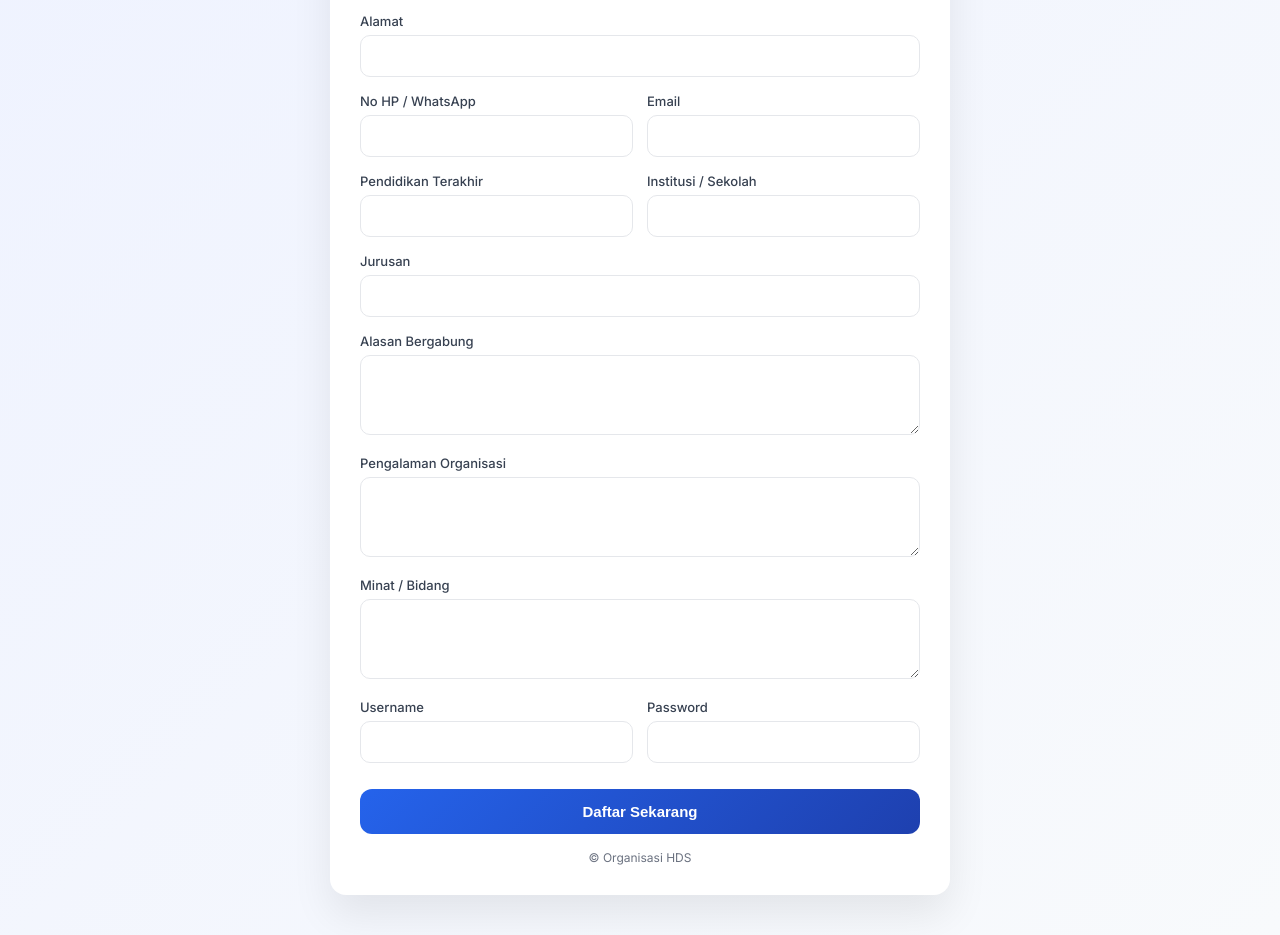
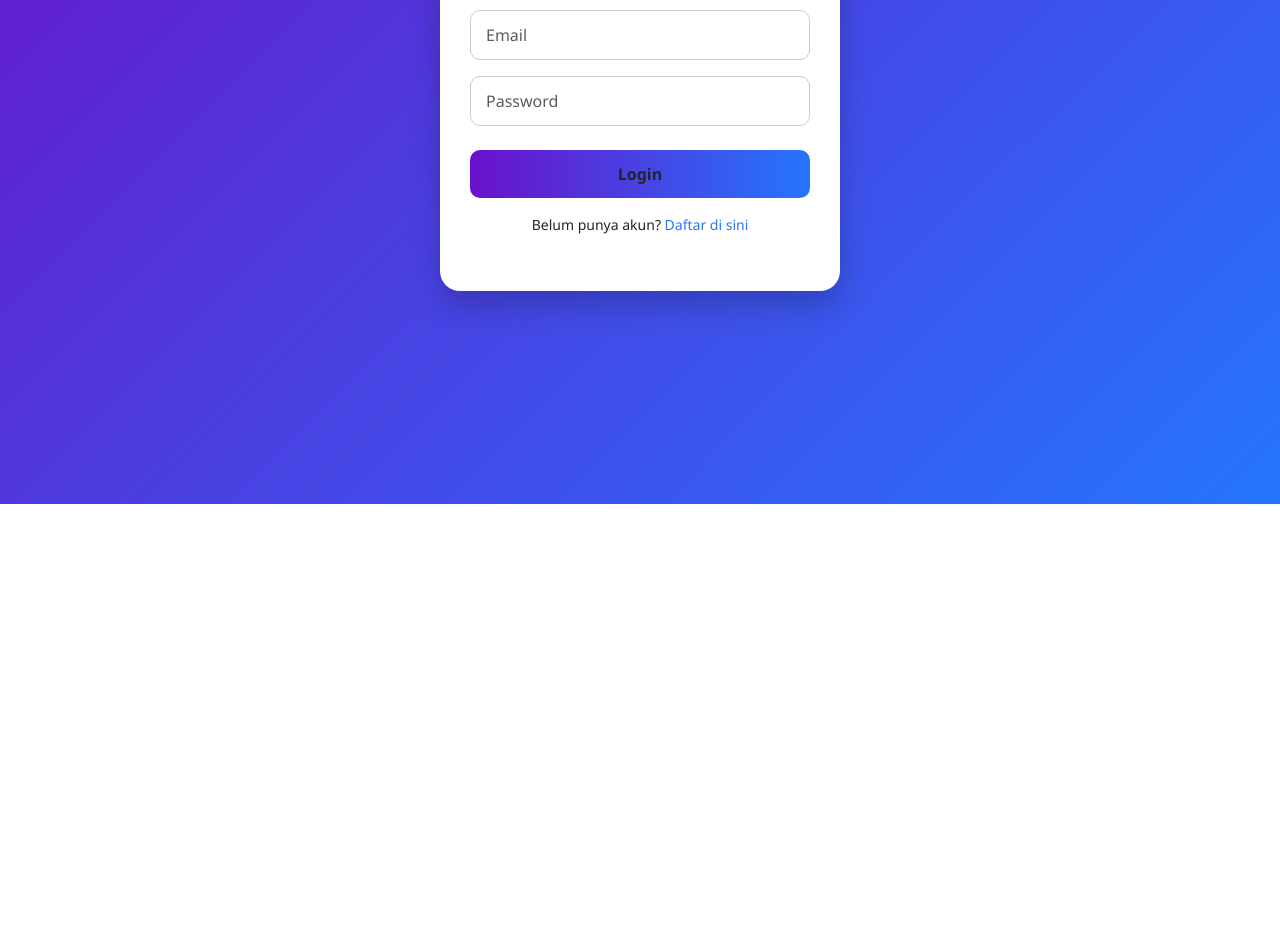
Before and after one commit to formportal-lab/aksesloginhds, a plain HTML site: page index.html in a window 1280 px wide. Shown: the part 296-1231 px from the top of the page. After the commit the page ends 800 px from the top, so only its background shows below. Drawn offline with nearby package versions, Linux system fonts and the light colour scheme.

Commit message:
Update index.html

```diff
--- a/index.html
+++ b/index.html
@@ -3,308 +3,115 @@
 <head>
 <meta charset="UTF-8">
 <meta name="viewport" content="width=device-width, initial-scale=1.0">
-<title>Form Pendaftaran Organisasi HDS</title>
-
-<!-- Firebase CDN -->
-<script src="https://www.gstatic.com/firebasejs/8.10.0/firebase-app.js"></script>
-<script src="https://www.gstatic.com/firebasejs/8.10.0/firebase-database.js"></script>
-
-<!-- Google Font -->
-<link href="https://fonts.googleapis.com/css2?family=Inter:wght@300;400;500;600;700&display=swap" rel="stylesheet">
-
+<title>Login</title>
+<link href="https://cdn.jsdelivr.net/npm/bootstrap@5.3.2/dist/css/bootstrap.min.css" rel="stylesheet">
 <style>
-:root{
-  --primary:#2563eb;
-  --primary-dark:#1e40af;
-  --bg:#f4f6fb;
-  --text:#1f2937;
-  --muted:#6b7280;
+  body {
+    font-family: 'Segoe UI', Tahoma, Geneva, Verdana, sans-serif;
+    background: linear-gradient(135deg, #6a11cb, #2575fc);
+    min-height: 100vh;
+    display: flex;
+    align-items: center;
+    justify-content: center;
   }
 
-*{
-  box-sizing:border-box;
+  .login-card {
+    background-color: #fff;
+    border-radius: 20px;
+    padding: 40px 30px;
+    max-width: 400px;
+    width: 100%;
+    box-shadow: 0 15px 30px rgba(0,0,0,0.2);
+    transition: transform 0.3s ease;
   }
 
-body{
-  font-family:'Inter', sans-serif;
-  background:linear-gradient(135deg,#eef2ff,#f8fafc);
-  margin:0;
-  padding:0;
-  color:var(--text);
+  .login-card:hover {
+    transform: translateY(-5px);
   }
 
-.container{
-  max-width:620px;
-  margin:40px auto;
-  background:#fff;
-  border-radius:16px;
-  padding:30px;
-  box-shadow:0 20px 40px rgba(0,0,0,.08);
+  .login-card h4 {
+    font-weight: 600;
+    color: #333;
   }
 
-.header{
-  text-align:center;
-  margin-bottom:25px;
+  .form-control {
+    border-radius: 10px;
+    padding: 12px 15px;
+    border: 1px solid #ccc;
+    transition: border-color 0.3s ease, box-shadow 0.3s ease;
   }
 
-.header h2{
-  margin:0;
-  font-size:24px;
-  font-weight:700;
+  .form-control:focus {
+    border-color: #2575fc;
+    box-shadow: 0 0 10px rgba(37, 117, 252, 0.3);
+    outline: none;
   }
 
-.header p{
-  margin-top:6px;
-  color:var(--muted);
-  font-size:14px;
+  .btn-login {
+    background: linear-gradient(90deg, #6a11cb, #2575fc);
+    border: none;
+    padding: 12px;
+    border-radius: 10px;
+    font-weight: 600;
+    transition: background 0.3s ease, transform 0.2s ease;
   }
 
-.form-group{
-  margin-bottom:16px;
+  .btn-login:hover {
+    background: linear-gradient(90deg, #2575fc, #6a11cb);
+    transform: translateY(-2px);
   }
 
-label{
-  display:block;
-  font-size:13px;
-  font-weight:500;
-  margin-bottom:6px;
-  color:#374151;
+  .text-center a {
+    color: #2575fc;
+    text-decoration: none;
+    transition: color 0.3s;
   }
 
-input, textarea, select{
-  width:100%;
-  padding:12px 14px;
-  border:1px solid #e5e7eb;
-  border-radius:10px;
-  font-size:14px;
-  transition:.3s;
-  background:#fff;
+  .text-center a:hover {
+    color: #6a11cb;
   }
-
-input:focus,
-textarea:focus,
-select:focus{
-  outline:none;
-  border-color:var(--primary);
-  box-shadow:0 0 0 3px rgba(37,99,235,.15);
-}
-
-textarea{
-  resize:vertical;
-  min-height:80px;
-}
-
-.grid{
-  display:grid;
-  grid-template-columns:1fr 1fr;
-  gap:14px;
-}
-
-button{
-  width:100%;
-  padding:14px;
-  margin-top:10px;
-  background:linear-gradient(135deg,var(--primary),var(--primary-dark));
-  border:none;
-  border-radius:12px;
-  font-size:15px;
-  font-weight:600;
-  color:white;
-  cursor:pointer;
-  transition:.3s;
-}
-
-button:hover{
-  transform:translateY(-1px);
-  box-shadow:0 10px 25px rgba(37,99,235,.35);
-}
-
-.footer-text{
-  text-align:center;
-  font-size:12px;
-  color:var(--muted);
-  margin-top:16px;
-}
-
-@media(max-width:600px){
-  .grid{
-    grid-template-columns:1fr;
-  }
-}
-.header{
-  position:relative;
-}
-
-.header-login{
-  position:absolute;
-  top:0;
-  right:0;
-}
-
-.header-login a{
-  font-size:14px;
-  font-weight:600;
-  color:#2563eb;
-  text-decoration:none;
-}
-
-.header-login a:hover{
-  text-decoration:underline;
-}
-
 </style>
 </head>
-
 <body>
 
-<div class="container">
+<div class="login-card text-center">
+  <h4 class="mb-4">Selamat Datang</h4>
 
-  <div class="header">
-    <h2>Pendaftaran Anggota HDS</h2>
-    <p>Lengkapi data diri Anda dengan benar</p>
+  <input type="email" id="email" class="form-control mb-3" placeholder="Email">
+  <input type="password" id="password" class="form-control mb-4" placeholder="Password">
+
+  <button class="btn btn-login w-100" onclick="login()">Login</button>
+
+  <p class="mt-3 small text-center">Belum punya akun? <a href="#">Daftar di sini</a></p>
 </div>
 
-  <form id="daftarForm">
-
-    <div class="form-group">
-      <label>Nama Lengkap</label>
-      <input type="text" id="nama" required>
-    </div>
-
-    <div class="grid">
-      <div class="form-group">
-        <label>Tanggal Lahir</label>
-        <input type="date" id="tgl_lahir" required>
-      </div>
-
-      <div class="form-group">
-        <label>Jenis Kelamin</label>
-        <select id="jk" required>
-          <option value="">Pilih</option>
-          <option>Laki-laki</option>
-          <option>Perempuan</option>
-        </select>
-      </div>
-    </div>
-
-    <div class="form-group">
-      <label>Alamat</label>
-      <input type="text" id="alamat" required>
-    </div>
-
-    <div class="grid">
-      <div class="form-group">
-        <label>No HP / WhatsApp</label>
-        <input type="text" id="hp" required>
-      </div>
-
-      <div class="form-group">
-        <label>Email</label>
-        <input type="email" id="email" required>
-      </div>
-    </div>
-
-    <div class="grid">
-      <div class="form-group">
-        <label>Pendidikan Terakhir</label>
-        <input type="text" id="pendidikan">
-      </div>
-
-      <div class="form-group">
-        <label>Institusi / Sekolah</label>
-        <input type="text" id="institusi">
-      </div>
-    </div>
-
-    <div class="form-group">
-      <label>Jurusan</label>
-      <input type="text" id="jurusan">
-    </div>
-
-    <div class="form-group">
-      <label>Alasan Bergabung</label>
-      <textarea id="alasan"></textarea>
-    </div>
-
-    <div class="form-group">
-      <label>Pengalaman Organisasi</label>
-      <textarea id="pengalaman"></textarea>
-    </div>
-
-    <div class="form-group">
-      <label>Minat / Bidang</label>
-      <textarea id="minat"></textarea>
-    </div>
-
-    <div class="grid">
-      <div class="form-group">
-        <label>Username</label>
-        <input type="text" id="username" required>
-      </div>
-
-      <div class="form-group">
-        <label>Password</label>
-        <input type="password" id="password" required>
-      </div>
-    </div>
-
-    <button type="submit">Daftar Sekarang</button>
-
-      <div class="header-login">
-  <a href="https://formportal-lab.github.io/aksesloginhds/">Login</a>
-</div>
-
-    <div class="footer-text">
-      © Organisasi HDS
-    </div>
-
-  </form>
-</div>
-
+<script src="https://www.gstatic.com/firebasejs/9.22.1/firebase-app-compat.js"></script>
+<script src="https://www.gstatic.com/firebasejs/9.22.1/firebase-auth-compat.js"></script>
+<script src="https://www.gstatic.com/firebasejs/9.22.1/firebase-database-compat.js"></script>
 <script>
 const firebaseConfig = {
-  apiKey: "AIzaSyA07uzYLPakA1m9S-FJRdTMBoCPdcFlWCw",
-  authDomain: "anggota-hds.firebaseapp.com",
-  databaseURL: "https://anggota-hds-default-rtdb.firebaseio.com",
-  projectId: "anggota-hds",
-  storageBucket: "anggota-hds.firebasestorage.app",
-  messagingSenderId: "932158201014",
-  appId: "1:932158201014:web:33d54a4341083c8ee6da17",
-  measurementId: "G-8782Y6S7D8"
+  apiKey: "AIzaSyDpLaeEKXMoI-rAueQkqnTm1h0v09yEg1A",
+  authDomain: "aksesloginketua.firebaseapp.com",
+  projectId: "aksesloginketua",
+  storageBucket: "aksesloginketua.firebasestorage.app",
+  messagingSenderId: "759048963546",
+  appId: "1:759048963546:web:a8b008e710474a66152ce3",
+  measurementId: "G-NELYMDHQB4"
 };
 
 firebase.initializeApp(firebaseConfig);
-var database = firebase.database();
+const db = firebase.database();
 
-document.getElementById("daftarForm").addEventListener("submit", function(e){
-  e.preventDefault();
+function login() {
+  const emailInput = document.getElementById('email').value;
+  const passwordInput = document.getElementById('password').value;
 
-  var data = {
-    nama: nama.value,
-    tgl_lahir: tgl_lahir.value,
-    jk: jk.value,
-    alamat: alamat.value,
-    hp: hp.value,
-    email: email.value,
-    pendidikan: pendidikan.value,
-    institusi: institusi.value,
-    jurusan: jurusan.value,
-    alasan: alasan.value,
-    pengalaman: pengalaman.value,
-    minat: minat.value,
-    username: username.value,
-    password: password.value
-  };
-
-  database.ref("anggota").push(data,function(error){
-    if(error){
-      alert("Gagal menyimpan data");
-    }else{
-      alert("Pendaftaran berhasil! Silakan login.");
-      window.location.replace("https://formportal-lab.github.io/aksesloginhds/");
+  firebase.auth().signInWithEmailAndPassword(emailInput, passwordInput)
+    .then(() => {
+      window.location.href = "https://formportal-lab.github.io/data-ketua/";
+    })
+    .catch(err => alert(err.message));
 }
-  });
-});
 </script>
 
 </body>
```
Lines whose indentation alone changed are shown as unchanged.
